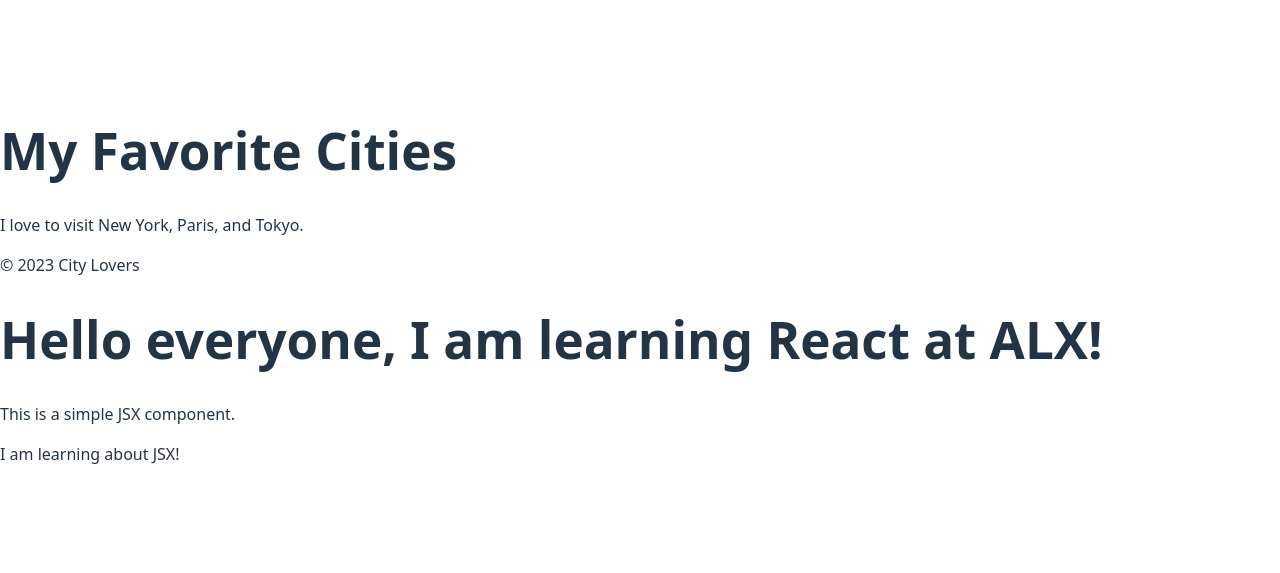
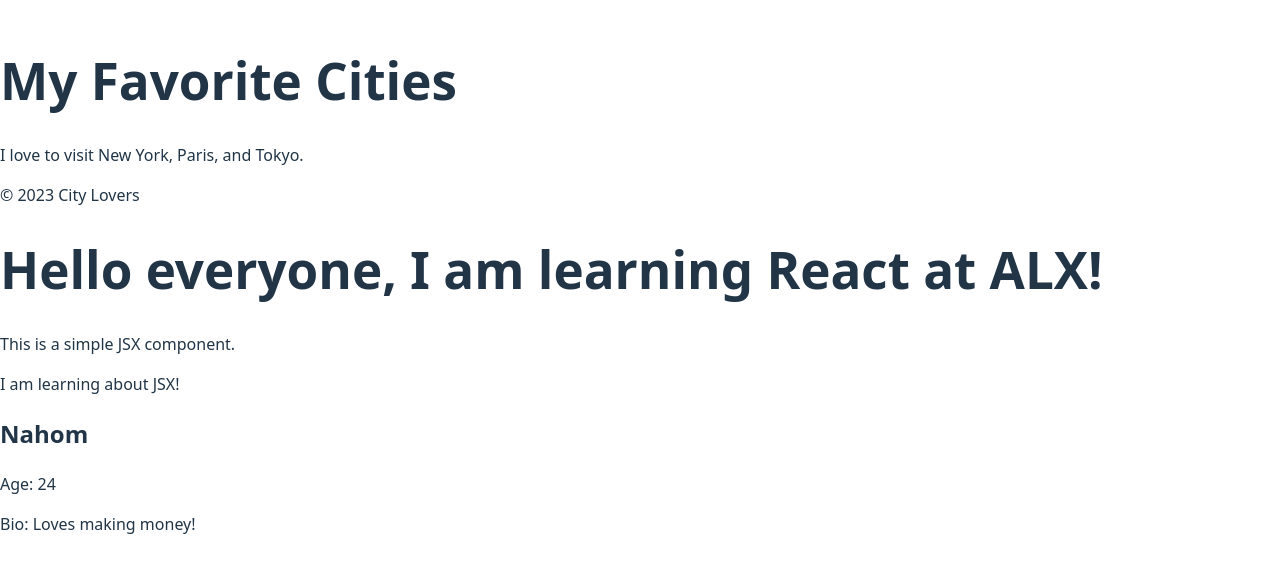
Before and after one commit to NahomHul/alx-fe-reactjs, a React (Vite) app in the folder alx-react-app/: page / in a window 1280 px wide. Shown: the part 115-688 px from the top of the page. Built offline with nearby package versions, Linux system fonts and the light colour scheme.

Commit message:
create custom profile

```diff
--- a/alx-react-app/src/App.jsx
+++ b/alx-react-app/src/App.jsx
@@ -2,6 +2,7 @@ import Header from './components/Header';
 import MainContent from './components/MainContent';
 import Footer from './components/Footer';
 import WelcomeMessage from './components/WelcomeMessage';
+import UserProfile from './components/UserProfile';
 
 function App() {
   return (
@@ -10,6 +11,7 @@ function App() {
       <MainContent />
       <Footer />
       <WelcomeMessage />
+      <UserProfile name="Nahom" age="24" bio="Loves making money!"/>
     </div>
   );
 }
```
